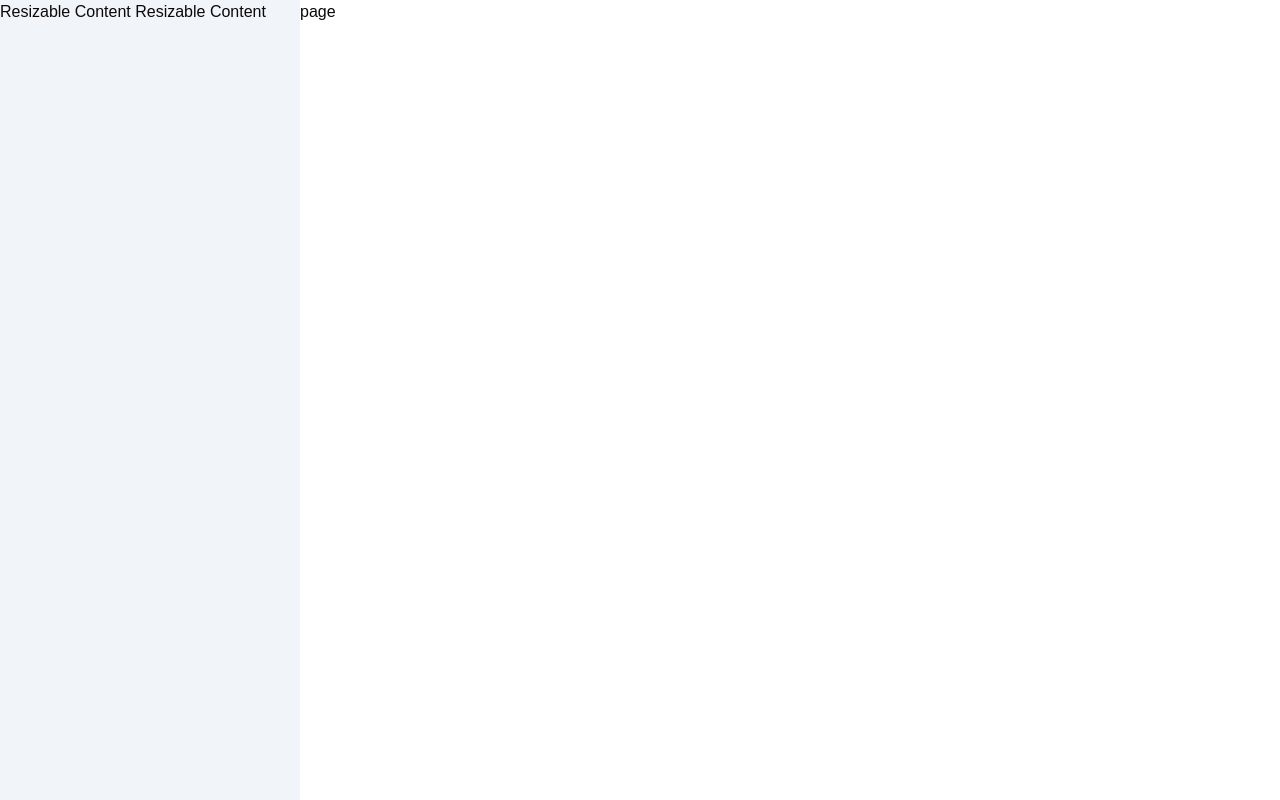
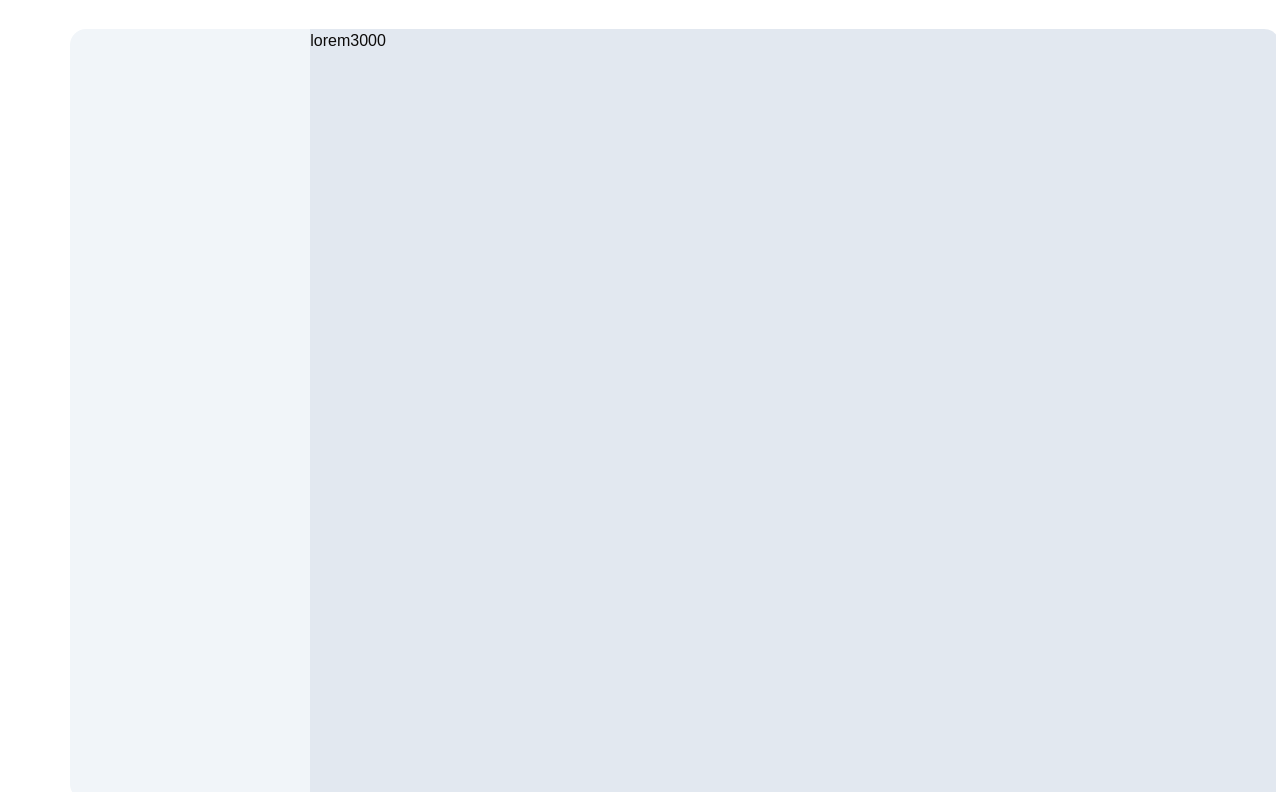
Before and after one commit to A-ryan-Kalra/huddle-hub, a Next.js app: page /servers/1 in a window 1280 px wide. Built offline with nearby package versions, Linux system fonts and the light colour scheme.

Commit message:
working on layout

```diff
--- a/app/(main)/(routes)/layout.tsx
+++ b/app/(main)/(routes)/layout.tsx
@@ -1,5 +1,5 @@
 "use client";
-import { currentProfile } from "@/lib/currentProfile";
+
 import React, { useRef, useState } from "react";
 
 interface RoutesLayoutProps {
@@ -16,13 +16,17 @@ function RoutesLayout({ children }: RoutesLayoutProps) {
 
     const startX = e.clientX;
     const startWidth = width;
-
+    console.log(width);
+    let number = 0;
     const handleMove = (event: MouseEvent) => {
       if (!isResizing.current) {
         return null;
       }
-      const newWidth = startWidth + (event.clientX - startX);
-      setWidth(Math.max(newWidth, 150));
+      const newWidth =
+        startWidth +
+        (event.clientX - startX) * ((number * 0.9) / (number * 0.5));
+      number++;
+      setWidth(Math.min(Math.max(newWidth, 150), 2500));
     };
 
     const handleMouseUp = () => {
@@ -37,14 +41,16 @@ function RoutesLayout({ children }: RoutesLayoutProps) {
 
   return (
     <div className="w-full h-full flex">
-      <div style={{ width }} className="relative h-full bg-slate-100">
-        Resizable Content Resizable Content
-        <div
-          onMouseDown={handleDrag}
-          className="absolute h-full border-r-zinc-400 w-[5px] opacity-0 hover:opacity-100 duration-500 transition  cursor-ew-resize hover:border-r-indigo-400 hover:border-r-[3px] top-0 right-0"
-        ></div>
+      <div className="min-w-[70px] h-full "></div>
+      <div className="flex w-full h-full pr-1 pb-2 rounded-2xl  overflow-hidden">
+        <div style={{ width }} className="relative  h-full bg-slate-100">
+          <div
+            onMouseDown={handleDrag}
+            className="absolute h-full border-r-zinc-400 w-[5px] opacity-0 hover:opacity-100 duration-500 transition  cursor-ew-resize hover:border-r-indigo-400 hover:border-r-[3px] top-0 right-0"
+          ></div>
+        </div>
+        <div className="bg-slate-200 w-full h-full">{children}</div>
       </div>
-      <div>{children}</div>
     </div>
   );
 }
--- a/app/(main)/(routes)/servers/[serverId]/page.tsx
+++ b/app/(main)/(routes)/servers/[serverId]/page.tsx
@@ -1,7 +1,7 @@
 import React from "react";
 
 function page() {
-  return <div>page</div>;
+  return <div>lorem3000</div>;
 }
 
 export default page;
--- /dev/null
+++ b/app/(main)/layout.tsx
@@ -0,0 +1,12 @@
+import React from "react";
+
+function MainLayout({ children }: { children: React.ReactNode }) {
+  return (
+    <div className="w-full flex flex-col h-full">
+      <div className="w-full h-[30px]"></div>
+      <div className="w-full h-full relative ">{children}</div>
+    </div>
+  );
+}
+
+export default MainLayout;
```
